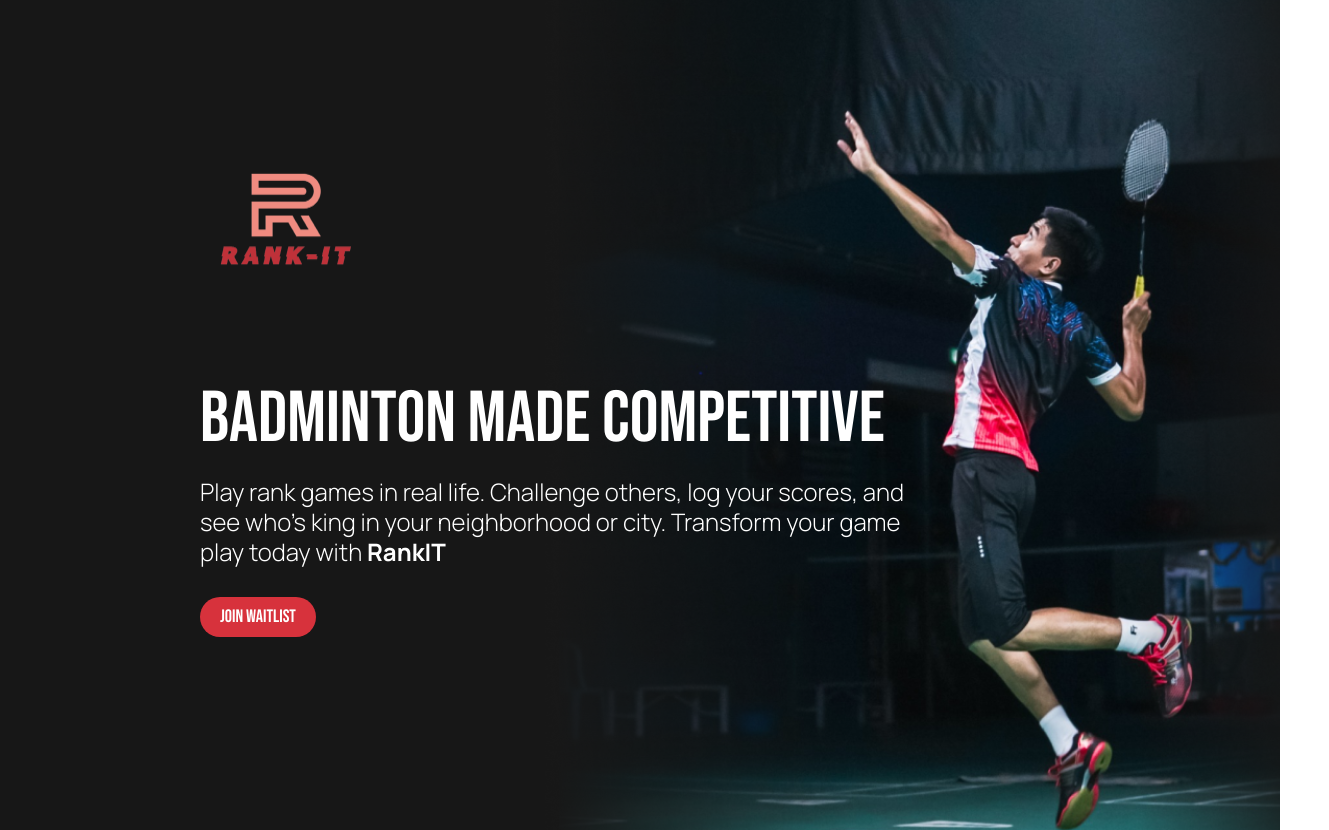
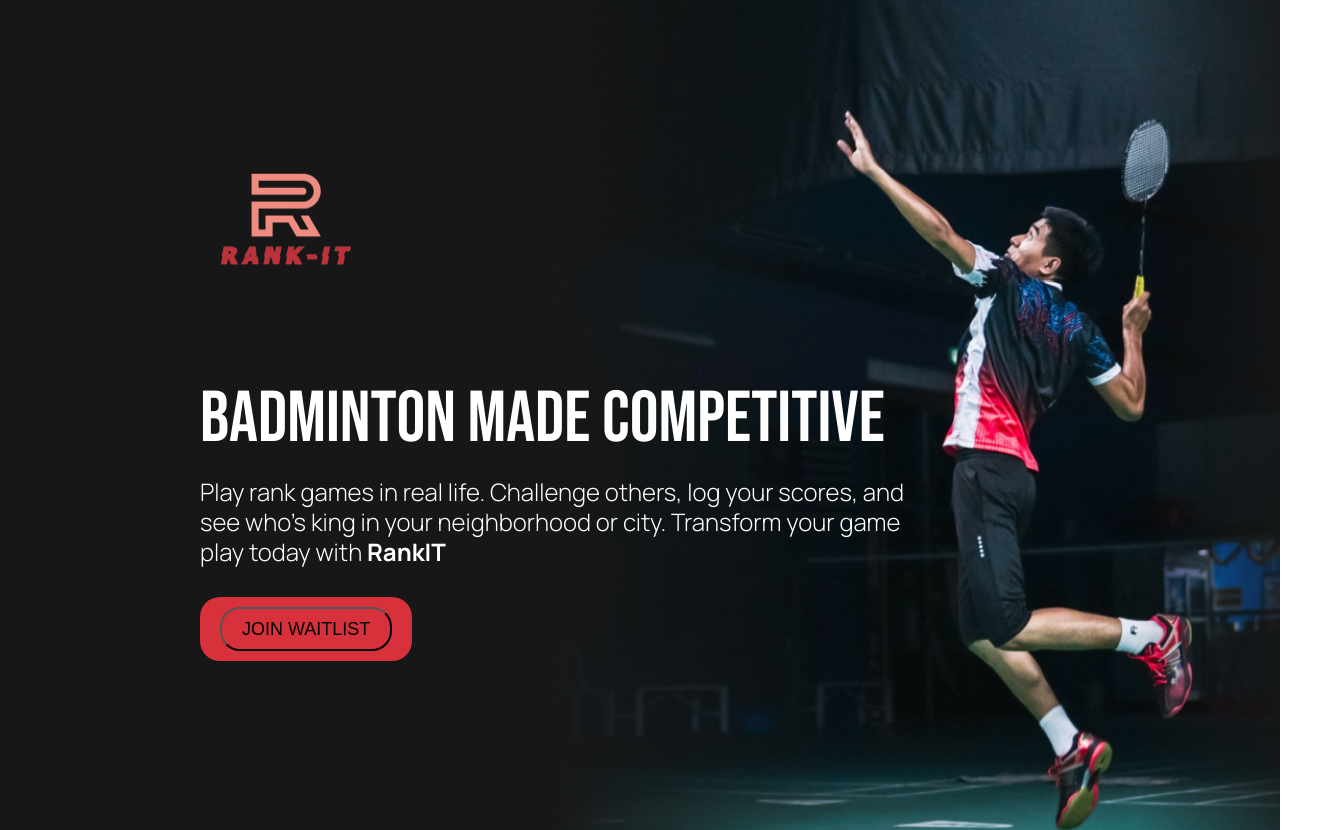
Before and after one commit to christopherfkk/rank-it-landing-page, a React (Create React App) app: page / in a window 1280 px wide. Shown: the top 830 px of the page, 1329 px wide, since content can reach past the window. Built offline with nearby package versions, Linux system fonts and the light colour scheme.

Commit message:
Add form

```diff
--- a/package.json
+++ b/package.json
@@ -1,11 +1,12 @@
 {
-    "name": "rank-it-landing-page",
+    "name": "RankIT",
     "version": "0.1.0",
     "private": true,
     "dependencies": {
         "@testing-library/jest-dom": "^5.16.5",
         "@testing-library/react": "^13.4.0",
         "@testing-library/user-event": "^13.5.0",
+        "@typeform/embed-react": "^2.26.0",
         "@types/jest": "^29.5.0",
         "@types/node": "^16.11.14",
         "@types/react": "^18.0.28",
--- /dev/null
+++ b/src/components/FormContainer.tsx
@@ -0,0 +1,11 @@
+import { Widget } from '@typeform/embed-react'
+
+const Form = () => {
+  return (
+      <div>
+        <Widget id="SGKofbao" style={{ width: '70%', height: '600px'}} className="my-form" />
+      </div>
+      )
+}
+
+export default Form;
--- a/src/components/HeaderContainer.tsx
+++ b/src/components/HeaderContainer.tsx
@@ -1,6 +1,6 @@
 import { FunctionComponent } from "react";
 import styles from "./HeaderContainer.module.css";
-const HeaderContainer: FunctionComponent = () => {
+const HeaderContainer: FunctionComponent = (handleClickScroll) => {
   return (
     <section className={styles.headerSection}>
       <section className={styles.section}>
@@ -16,9 +16,13 @@ const HeaderContainer: FunctionComponent = () => {
                 <b>RankIT</b>
               </div>
             </div>
+
             <div className={styles.button}>
-              <div className={styles.text2}>JOIN WAITLIST</div>
+              <button className={styles.button}>
+                  <div className={styles.text2}>JOIN WAITLIST</div>
+              </button>
             </div>
+
           </div>
         </div>
         <img
--- a/src/pages/Page.tsx
+++ b/src/pages/Page.tsx
@@ -4,16 +4,59 @@ import ProblemContainer from "../components/ProblemContainer";
 import SolutionContainer from "../components/SolutionContainer";
 import WireframeContainer from "../components/WireframeContainer";
 import BetaContainer from "../components/BetaContainer";
+import Form from '../components/FormContainer';
 import styles from "./Page.module.css";
+import headerStyles from "../components/HeaderContainer.module.css";
 
 const Page: FunctionComponent = () => {
+
+    const handleClickScroll = () => {
+        const element = document.getElementById('form');
+        if (element) {
+            // 👇 Will scroll smoothly to the top of the next section
+            element.scrollIntoView({behavior: 'smooth'});
+        }
+    };
+
     return (
-        <div className={styles.page}>
-            <HeaderContainer/>
+        <div className={headerStyles.page}>
+            <section className={headerStyles.headerSection}>
+                <section className={headerStyles.section}>
+                    <div className={headerStyles.headline}>
+                        <img className={headerStyles.logoIcon} alt="" src="/logo1@2x.png"/>
+                        <div className={headerStyles.text}>
+                            <div className={headerStyles.text1}>
+                                <div className={headerStyles.header}>Badminton made competitive</div>
+                                <div className={headerStyles.para}>
+                <span
+                    className={headerStyles.playRankGames}
+                >{`Play rank games in real life. Challenge others, log your scores, and see who’s king in your neighborhood or city. Transform your game play today with `}</span>
+                                    <b>RankIT</b>
+                                </div>
+                            </div>
+
+                            <div className={headerStyles.button}>
+                                <button className={headerStyles.button} onClick={handleClickScroll}>
+                                    <div className={headerStyles.text2}>JOIN WAITLIST</div>
+                                </button>
+                            </div>
+
+                        </div>
+                    </div>
+                    <img
+                        className={headerStyles.backgroundIcon}
+                        alt=""
+                        src="/background-blur@2x.png"
+                    />
+                </section>
+            </section>
             <ProblemContainer/>
             <SolutionContainer/>
             <WireframeContainer/>
             <BetaContainer/>
+            <div id="form" style={{width: '100%'}}>
+                <Form/>
+            </div>
             <div className={styles.footerSection}>
                 <section className={styles.footer}>
                     <img className={styles.logoIcon} alt="" src="/logo@2x.png"/>
```
Also changed, not shown: 3 other files (tests, documents, lock files or other folders).
